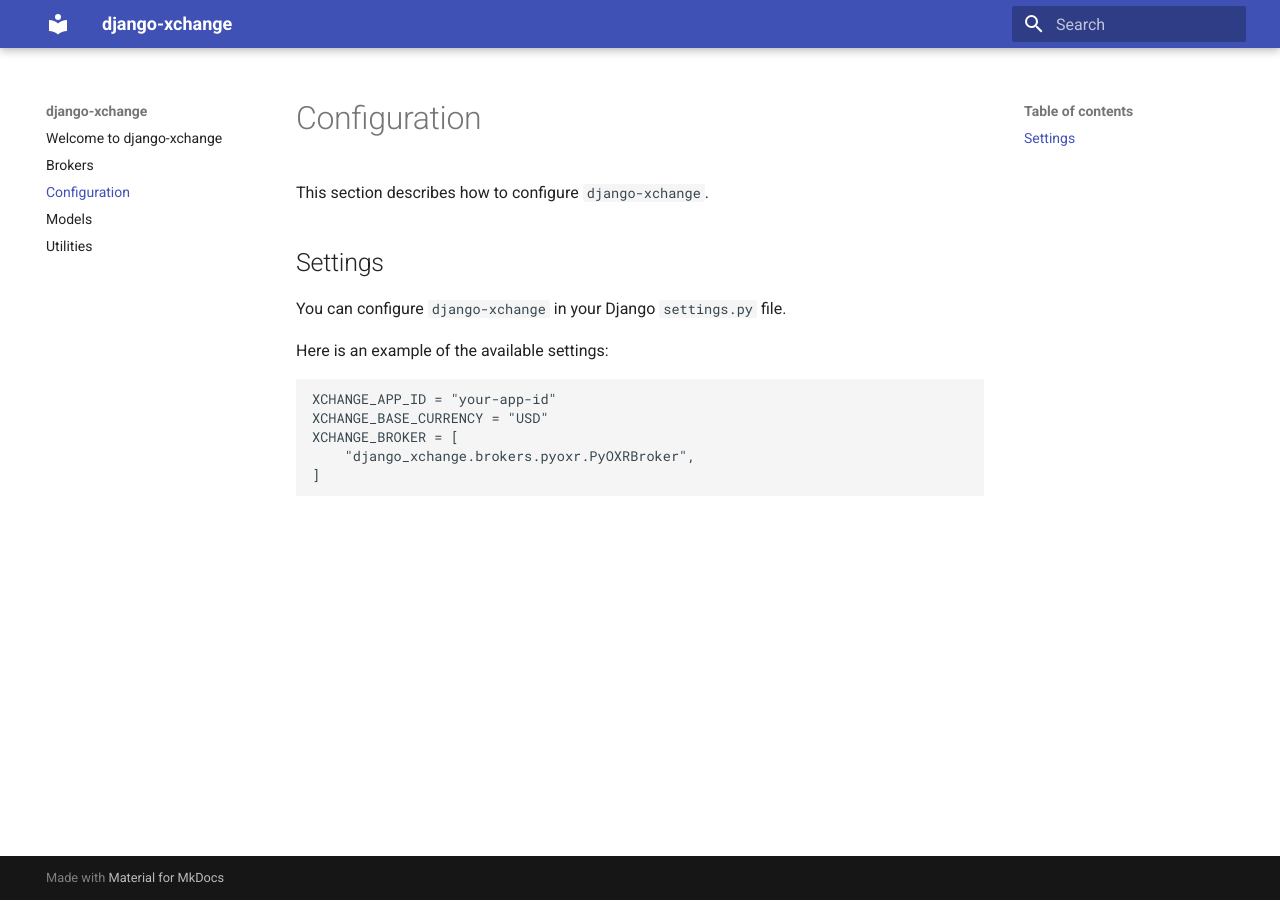
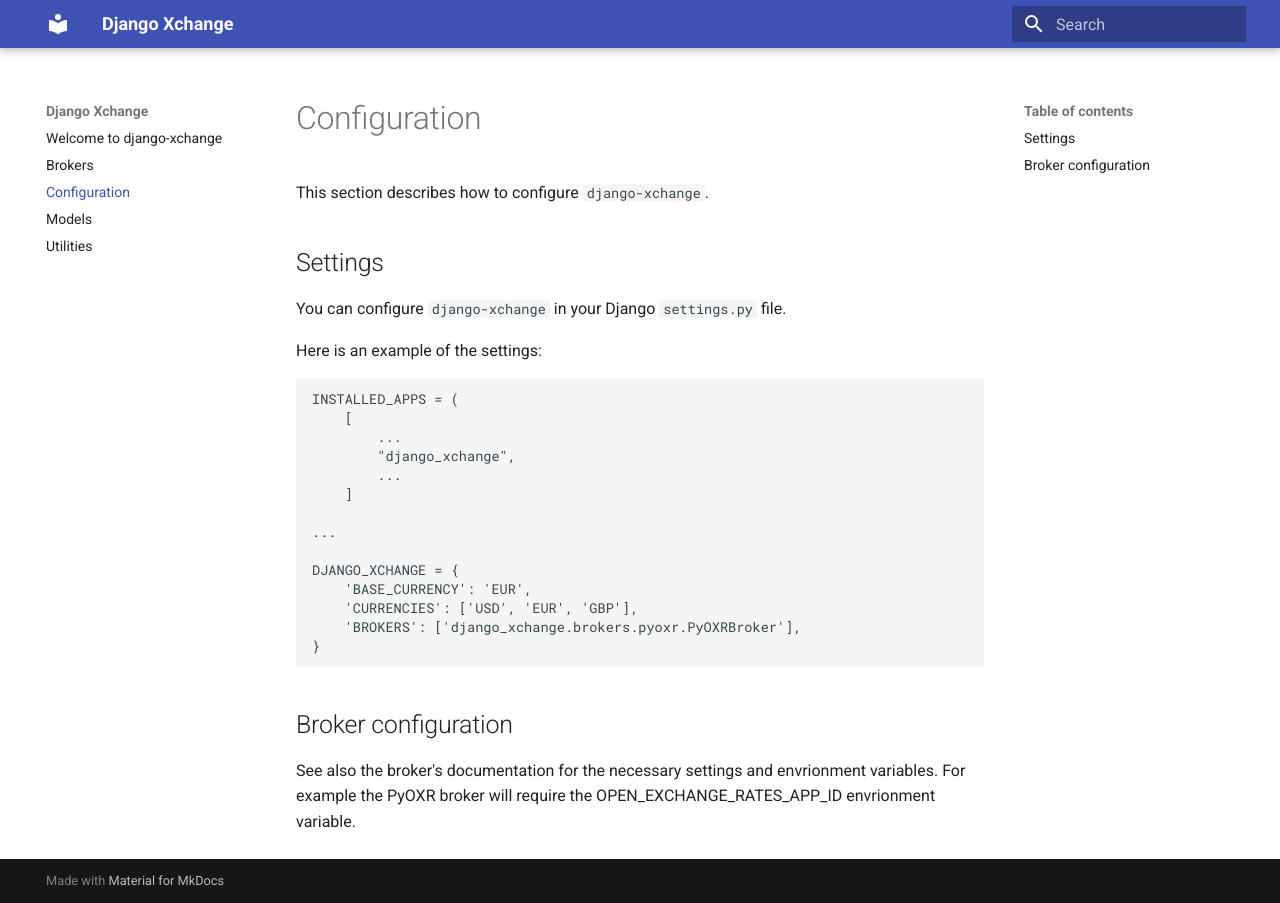
Before and after one commit to k-tech-italy/django-xchange, an MkDocs documentation site: the page built from docs/configuration.md, in a window 1280 px wide. Built offline with MkDocs 1.6.1 and Material for MkDocs 9.7.7, drawn with Linux system fonts in a browser that asks for light colours.

Commit message:
Update config

````diff
--- a/docs/configuration.md
+++ b/docs/configuration.md
@@ -6,12 +6,27 @@
 
 You can configure `django-xchange` in your Django `settings.py` file.
 
-Here is an example of the available settings:
+Here is an example of the settings:
 
 ```python
-XCHANGE_APP_ID = "your-app-id"
-XCHANGE_BASE_CURRENCY = "USD"
-XCHANGE_BROKER = [
-    "django_xchange.brokers.pyoxr.PyOXRBroker",
-]
+INSTALLED_APPS = (
+    [
+        ...
+        "django_xchange",
+        ...
+    ]
+
+...
+
+DJANGO_XCHANGE = {
+    'BASE_CURRENCY': 'EUR',
+    'CURRENCIES': ['USD', 'EUR', 'GBP'],
+    'BROKERS': ['django_xchange.brokers.pyoxr.PyOXRBroker'],
+}
 ```
+
+## Broker configuration
+
+See also the broker's documentation for the necessary settings and envrionment variables.
+For example the PyOXR broker will require the OPEN_EXCHANGE_RATES_APP_ID
+envrionment variable.
--- a/mkdocs.yml
+++ b/mkdocs.yml
@@ -1,3 +1,7 @@
 site_name: django-xchange
+docs_dir: docs
+site_dir: ./~build/docs
+site_name: "Django Xchange"
+site_url: https://k-tech-italy.github.io/django-xchange/
 theme:
   name: material
````
